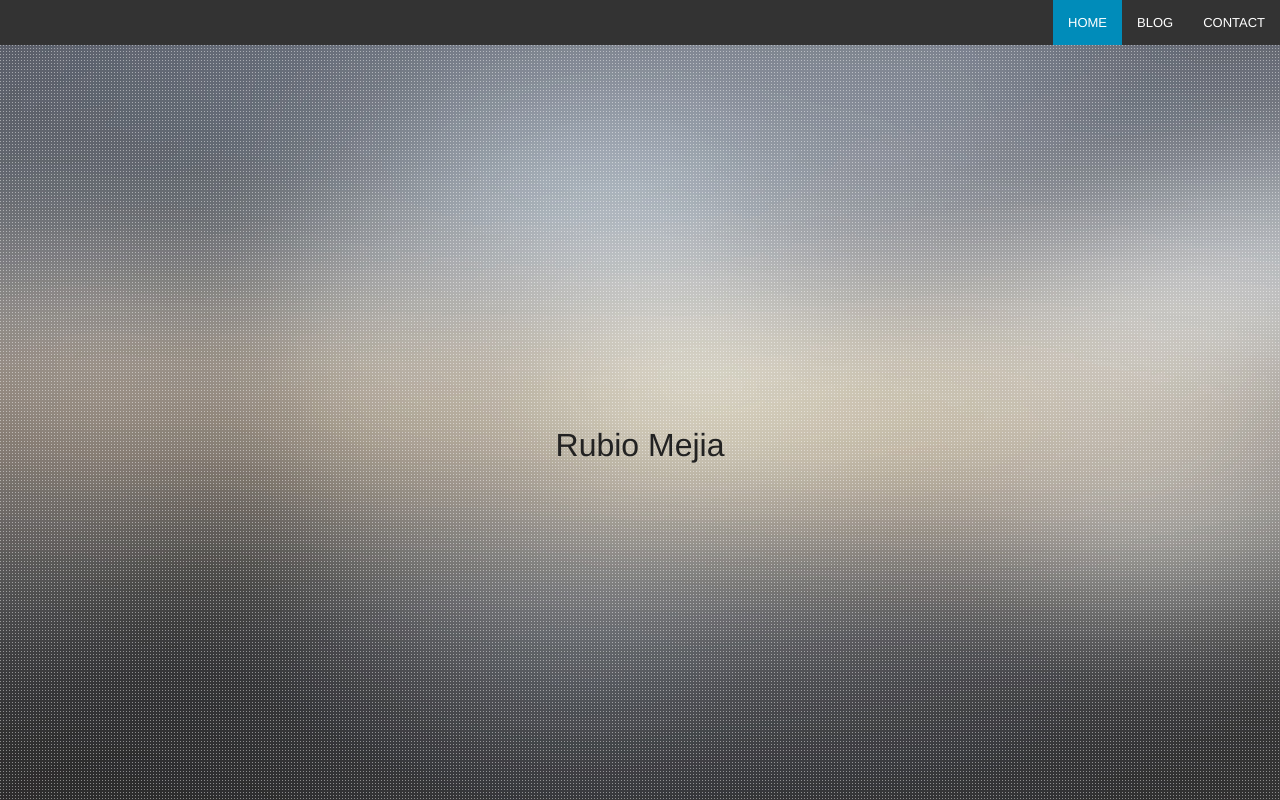
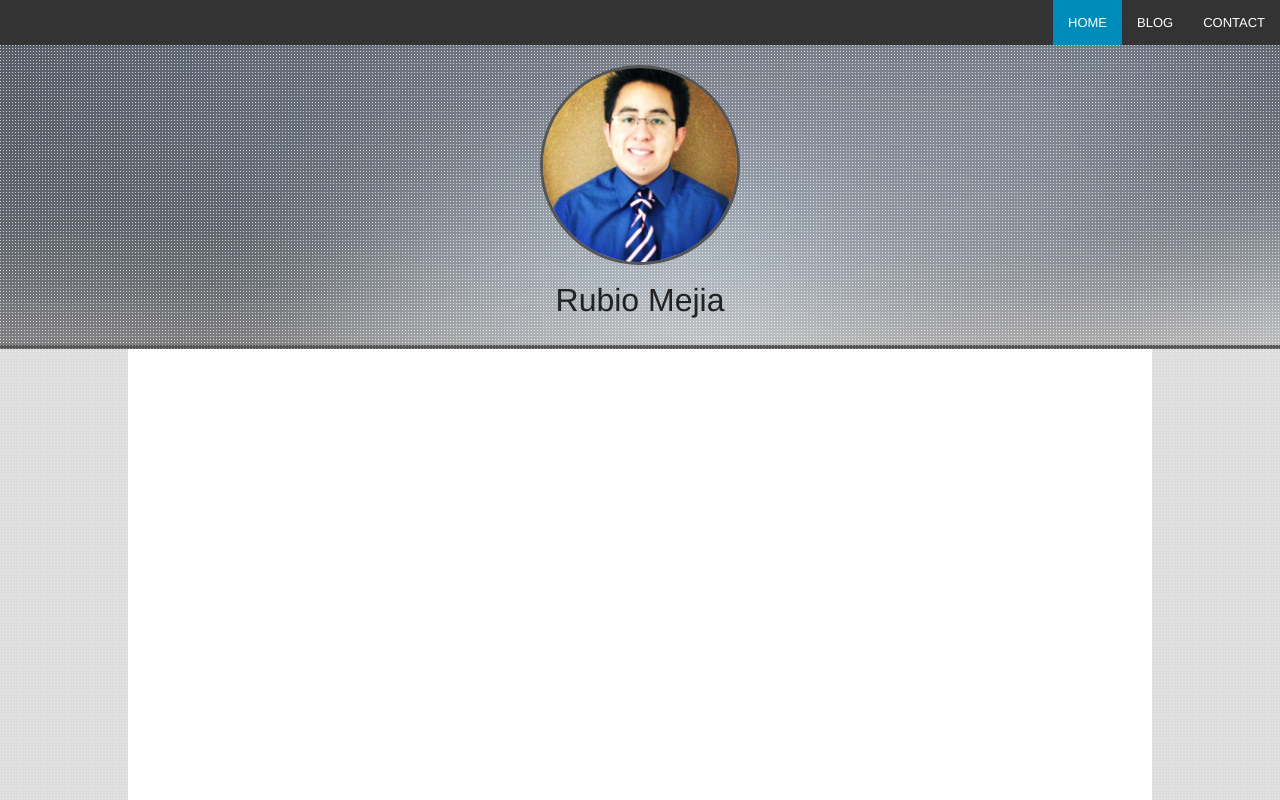
Before and after one commit to len518/len518.github.io, a plain HTML site: page index.html in a window 1280 px wide. Shown: the top 800 px of the page. Drawn offline with Linux system fonts and the light colour scheme.

Commit message:
added header with image

```diff
--- a/css/app.css
+++ b/css/app.css
@@ -14,27 +14,91 @@
 	text-transform: uppercase;
 }
 #intro{
-	height: 100%;
-	line-height:100vh;
-	text-align: center;
-	background-image: url(../img/overlay.png);
-	font-size: 2em;
-	overflow: hidden;
+
 }
 body{
-	background-image: url(../img/background2.jpg);
+
 	background-size: 100%;
 	overflow: hidden;
 }
+#divAll{
+
+	position:absolute;
+	height:100%;
+	width:100%;
+	background-image: url(../img/overlay.png);
+}
+.background-name{
+	height: 300px;
+	width: 100%;
+	position: absolute;
+	background-image: url(../img/background2.jpg);
+	font-size: 2em;
+	overflow: hidden;
+	background-size: 110%;
+	z-index: -1;
+}
+.name-container{
+	position: relative;
+	height: 300px;
+}
+.overlay{
+	z-index: 3;
+	height: 100%;
+	width: 100%;
+	position: absolute;
+	top:0px;
+	left: 0px;
+	background-image: url(../img/overlay.png);
+}
+.name-text{
+	z-index: 4;
+	top: 180px;
+	height: 150px;
+	line-height:150px;
+	width: 100%;
+	position: absolute;
+	margin: 0 auto;
+	font-size: 2em;
+	text-align: center;
+	overflow: hidden;
+}
+.separator{
+	width: 100%;
+	border: 2px;
+	border-color: #565656;
+	border-style: solid;
+}
+.content{
+	width: 80%;
+	height: 800px;
+	background-color: #FFFFFF;
+	margin: 0 auto;
+}
+.avatar{
+	width: 200px;
+	height: 200px;
+	border-radius: 50%;
+	overflow: hidden;
+	border-style: solid;
+	border-color: #565656;
+	position: absolute;
+	z-index: 4;
+}
+.avatar-container{
+	width: 200px;
+	padding-top: 20px;
+	margin: 0px auto;
+	z-index: 5;
+}
 @media only screen {
 	body{
-	background:#A8B2B6;
+	background:#DDDDDD;
 	background-size: 100%;
 	}
 }
 @media only screen and (min-width: 40.063em) {
 	body{
-		background-image: url(../img/background2.jpg);
 		background-size: 100%;
 	}
 }
--- a/gulpfile.js
+++ b/gulpfile.js
@@ -6,6 +6,7 @@ gulp.task('webserver', function() {
     .pipe(webserver({
       livereload: true,
       directoryListing: false,
-      open: true
+      open: true,
+	  host: "192.168.0.6"
     }));
 });
--- a/index.html
+++ b/index.html
@@ -11,8 +11,8 @@
     <script src="js/vendor/modernizr.js"></script>
   </head>
   <body>
-    <div id="background">
-
+    <div id="divAll">
+      </div>
 
 		<header>
 
@@ -34,11 +34,25 @@
 		  </nav>
 		</header>
 
+    <div class="name-container">
+      <div class="overlay">
       </div>
-    <div class="large-12 columns" id="intro">
-      <span>Rubio Mejia</span>
+      <div class="large-12 columns background-name" id="">
+      </div>
+      <div class="avatar-container">
+        <div class="avatar">
+          <img src="img/face.png">
+        </div>
+      </div>
+      <span class="name-text">Rubio Mejia</span>
+	  </div>
+    <div class="separator">
+
     </div>
 
+    <section class="content">
+
+    </section>
 
     <script src="js/vendor/jquery.js"></script>
     <script src="js/foundation.min.js"></script>
```
Also changed, not shown: img/IMG_0846.JPG (added), img/face.png (added), img/legoface.jpg (added). Lines whose indentation alone changed are shown as unchanged.
